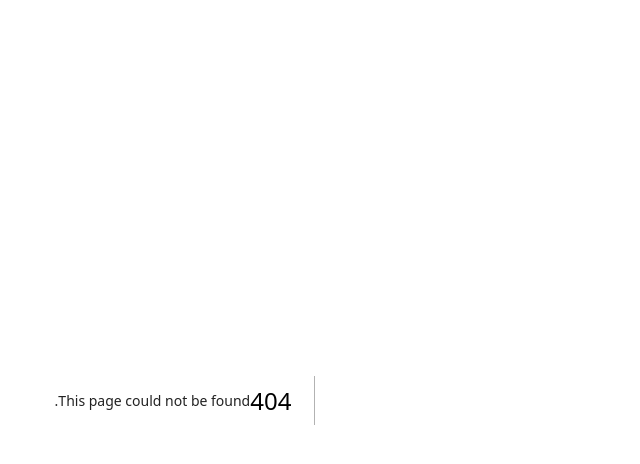
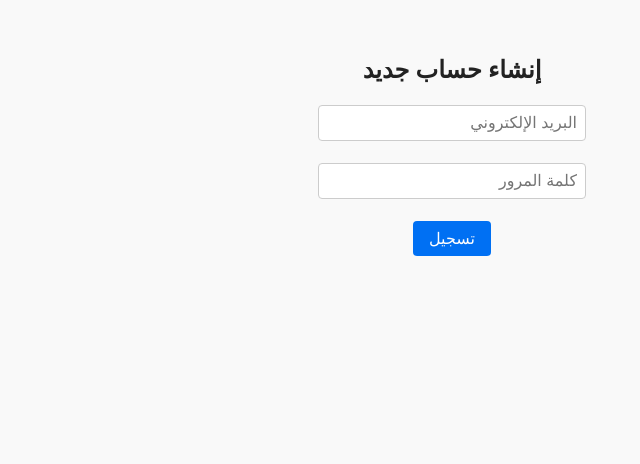
Before and after one commit to maswuwl/almaarefa, a Next.js app: page /signup in a window 1280 px wide. Before the commit this address had no page. Shown: the top 464 px of the page, without its empty margins (487-1127 px from the left). Built offline with nearby package versions, Linux system fonts and the light colour scheme; sample sign-in values are in the browser's storage.

Commit message:
Create signup.tsx

```diff
--- /dev/null
+++ b/pages/signup.tsx
@@ -0,0 +1,38 @@
+import { useState } from 'react';
+import { useRouter } from 'next/router';
+
+export default function SignupPage() {
+  const [email, setEmail] = useState('');
+  const [password, setPassword] = useState('');
+  const router = useRouter();
+
+  const handleSignup = async () => {
+    if (!email || !password) return alert('يرجى إدخال البريد وكلمة المرور');
+
+    localStorage.setItem('user', JSON.stringify({ email, password }));
+    router.push('/login');
+  };
+
+  return (
+    <div style={{ padding: '2rem', textAlign: 'center', direction: 'rtl' }}>
+      <h2>إنشاء حساب جديد</h2>
+      <input
+        type="email"
+        placeholder="البريد الإلكتروني"
+        value={email}
+        onChange={(e) => setEmail(e.target.value)}
+        style={{ padding: '0.5rem', width: '250px' }}
+      /><br /><br />
+      <input
+        type="password"
+        placeholder="كلمة المرور"
+        value={password}
+        onChange={(e) => setPassword(e.target.value)}
+        style={{ padding: '0.5rem', width: '250px' }}
+      /><br /><br />
+      <button onClick={handleSignup} style={{ padding: '0.5rem 1rem' }}>
+        تسجيل
+      </button>
+    </div>
+  );
+}
```
